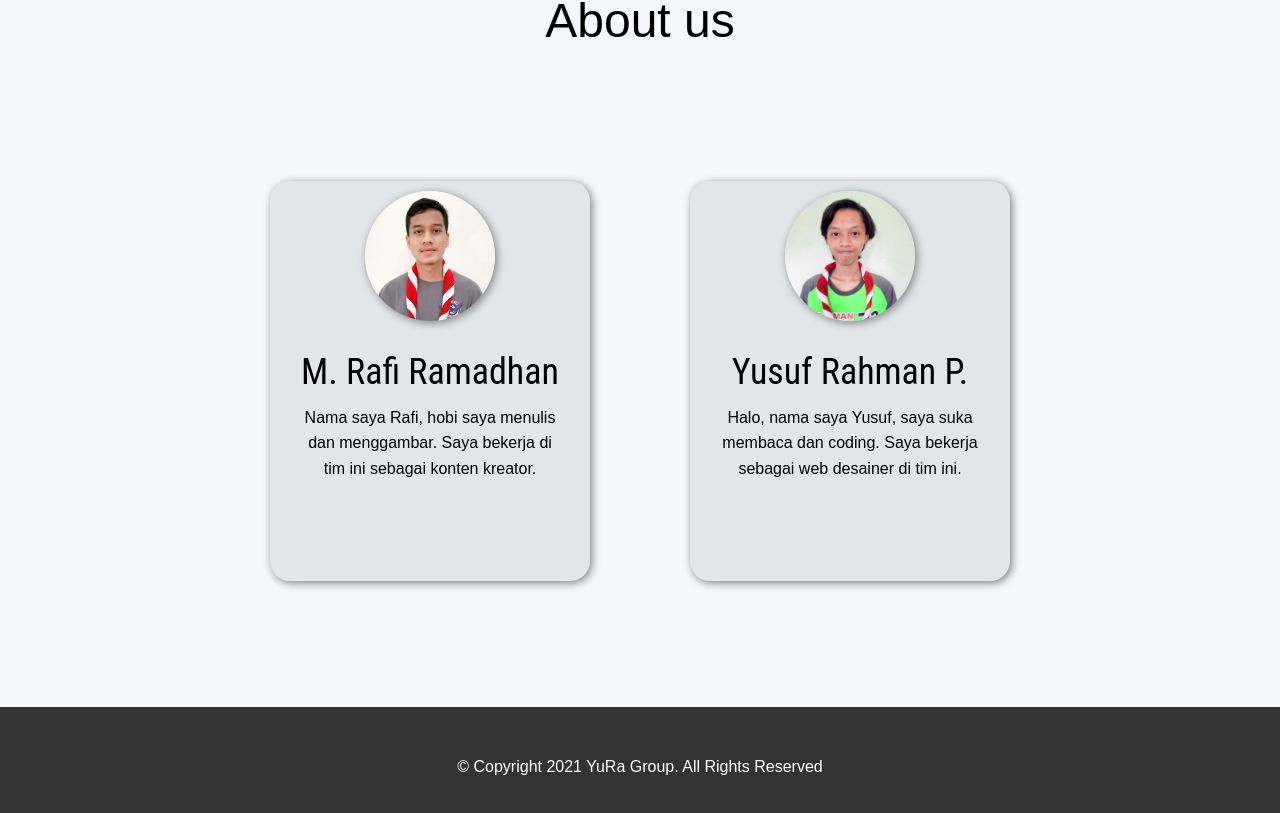
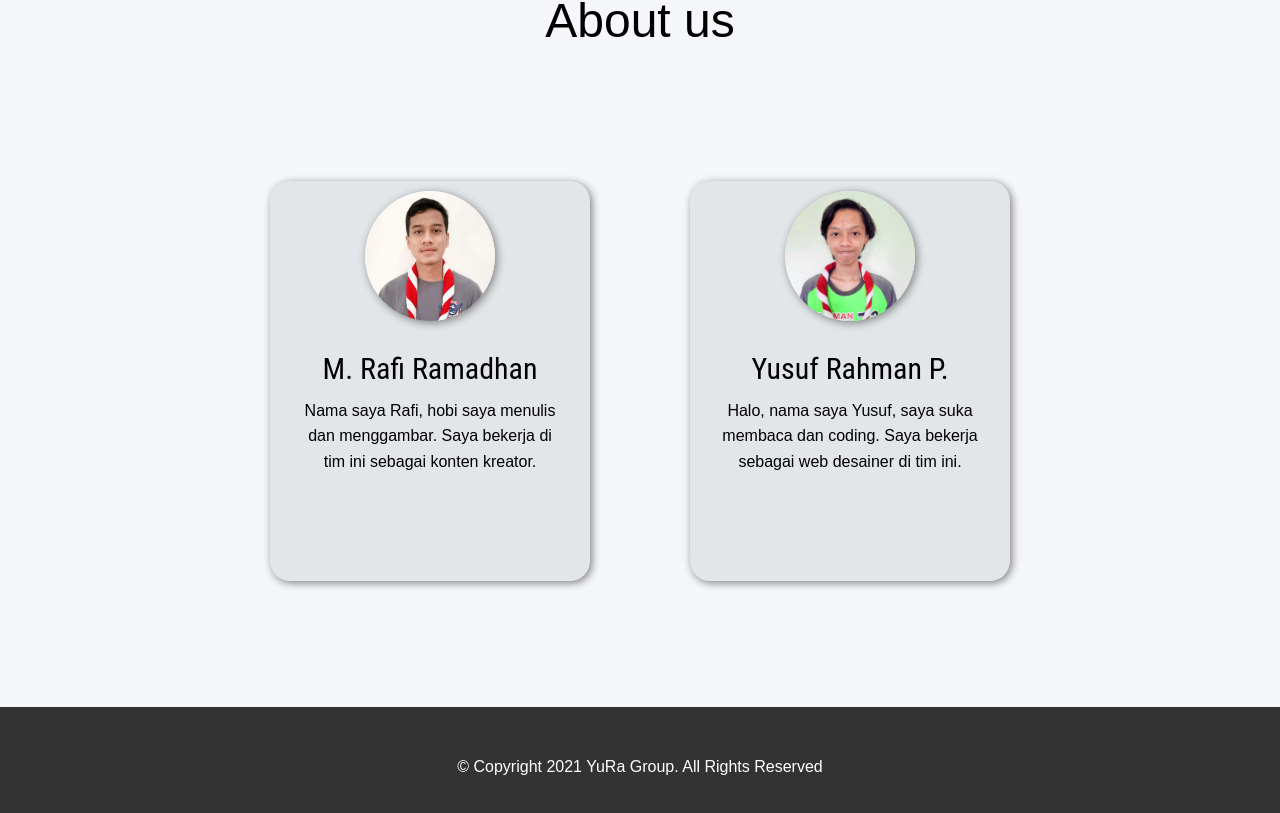
Before and after one commit to Allestor-Oakley/ancaman-digital-vue, a Vue app: page / in a window 1280 px wide. Shown: the part 2493-3306 px from the top of the page. Built offline with nearby package versions, Linux system fonts and the light colour scheme.

Commit message:
change font size

```diff
--- a/src/components/Home/AboutUsItem.vue
+++ b/src/components/Home/AboutUsItem.vue
@@ -61,7 +61,7 @@ export default {
 .about-us-item h2 {
   font-family: 'Roboto Condensed',sans-serif;
   font-weight: normal;
-  font-size: 36px;
+  font-size: 30px;
   margin-top: 30px;
 }
 .about-us-item p {
```
